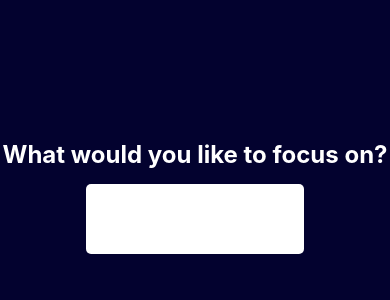
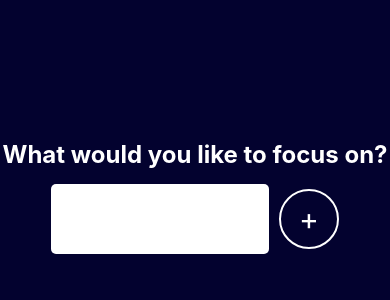
Before and after one commit to PaulOnyekwelu/focusTime-RN, a React Native app: screen / in a window 390 px wide. Shown: the top 300 px of the page. Built offline with nearby package versions, Linux system fonts and the light colour scheme.

Commit message:
implemented roundedbutton component, declared iRoundedButton and iFocus interfaces

```diff
--- a/App.tsx
+++ b/App.tsx
@@ -6,7 +6,11 @@ export default function App() {
   const [focusSubject, setFocusSubject] = useState<string>("");
   return (
     <View style={styles.container}>
-      {focusSubject ? <Text>focus subject is {focusSubject}</Text> : <Focus />}
+      {focusSubject ? (
+        <Text>focus subject is {focusSubject}</Text>
+      ) : (
+        <Focus addSubject={setFocusSubject} />
+      )}
     </View>
   );
 }
--- /dev/null
+++ b/src/components/RoundedButton.tsx
@@ -0,0 +1,34 @@
+import React from "react";
+import { StyleSheet, Text, TouchableOpacity, View } from "react-native";
+import { iRoundedButton } from "../../types";
+
+const RoundedButton = ({
+  style = {},
+  textStyle = {},
+  size = 120,
+  title,
+}: iRoundedButton) => {
+  return (
+    <TouchableOpacity style={[styles(size).container, style]}>
+      <Text style={[styles(size).textStyle, textStyle]}>{title}</Text>
+    </TouchableOpacity>
+  );
+};
+
+export default RoundedButton;
+
+const styles = (size: number) => StyleSheet.create({
+  container: {
+    borderRadius: size / 2,
+    width: size,
+    height: size,
+    borderWidth: 2,
+    borderColor: "white",
+    justifyContent: "center",
+    alignItems: "center"
+  },
+  textStyle: {
+    color: "white",
+    fontSize: size / 2
+  },
+});
--- a/src/features/Focus.tsx
+++ b/src/features/Focus.tsx
@@ -1,13 +1,16 @@
 import React from "react";
 import { StyleSheet, Text, TextInput, View } from "react-native";
+import { iFocus } from "../../types";
+import RoundedButton from "../components/RoundedButton";
 
-const Focus = () => {
+const Focus = ({addSubject}: iFocus) => {
   return (
     <View style={styles.container}>
       <View style={styles.content}>
         <Text style={styles.text}>What would you like to focus on?</Text>
         <View style={styles.inputSec}>
           <TextInput style={styles.input} />
+          <RoundedButton title="+" size={60} />
         </View>
       </View>
     </View>
@@ -34,12 +37,14 @@ const styles = StyleSheet.create({
   },
   inputSec: {
     flexDirection: "row",
-    padding: 15
+    padding: 15,
+    alignItems: "center"
   },
   input: {
     backgroundColor: "white",
     flex: 1,
     height: 70,
-    borderRadius: 5
+    borderRadius: 5,
+    marginRight: 10
   }
 });
--- /dev/null
+++ b/types.ts
@@ -0,0 +1,10 @@
+export interface iRoundedButton {
+  style?: object;
+  textStyle?: object;
+  size: number;
+  title: string;
+}
+
+export interface iFocus {
+  addSubject: (input:string) => void
+}
```
